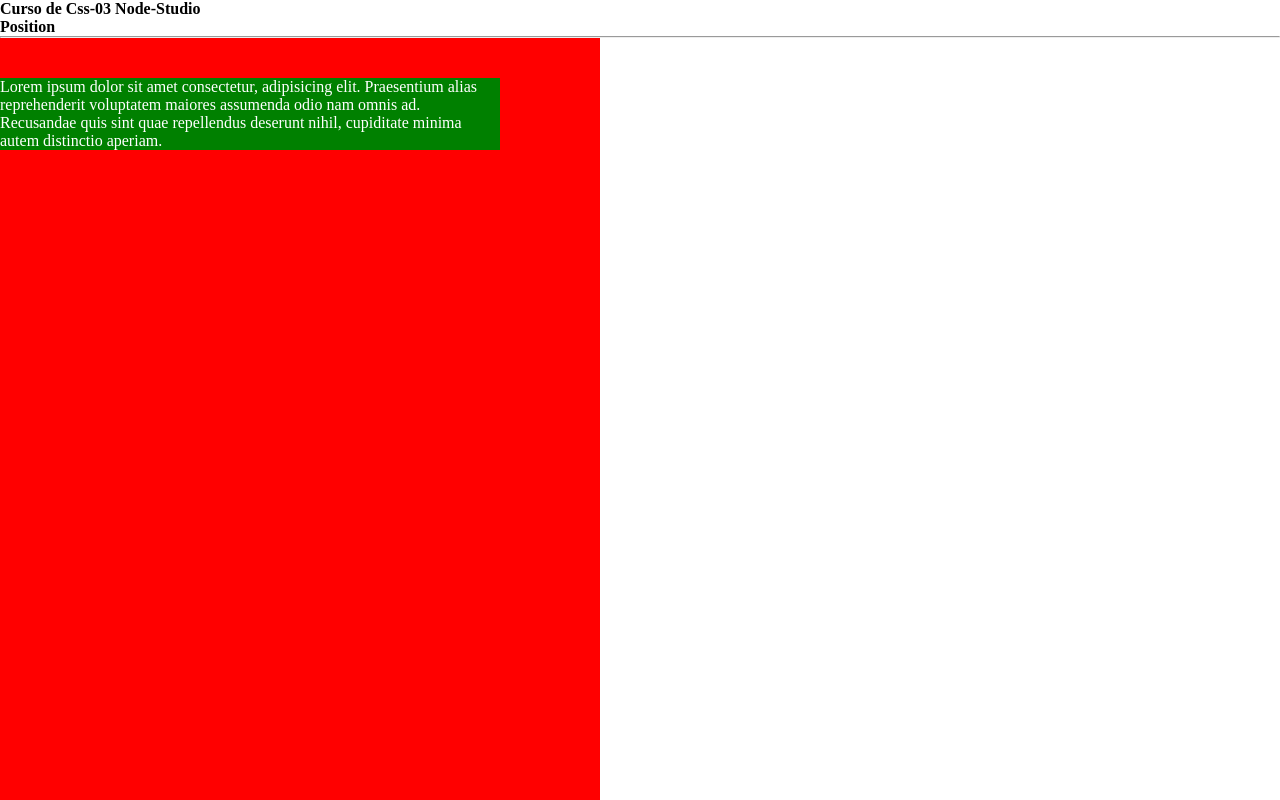
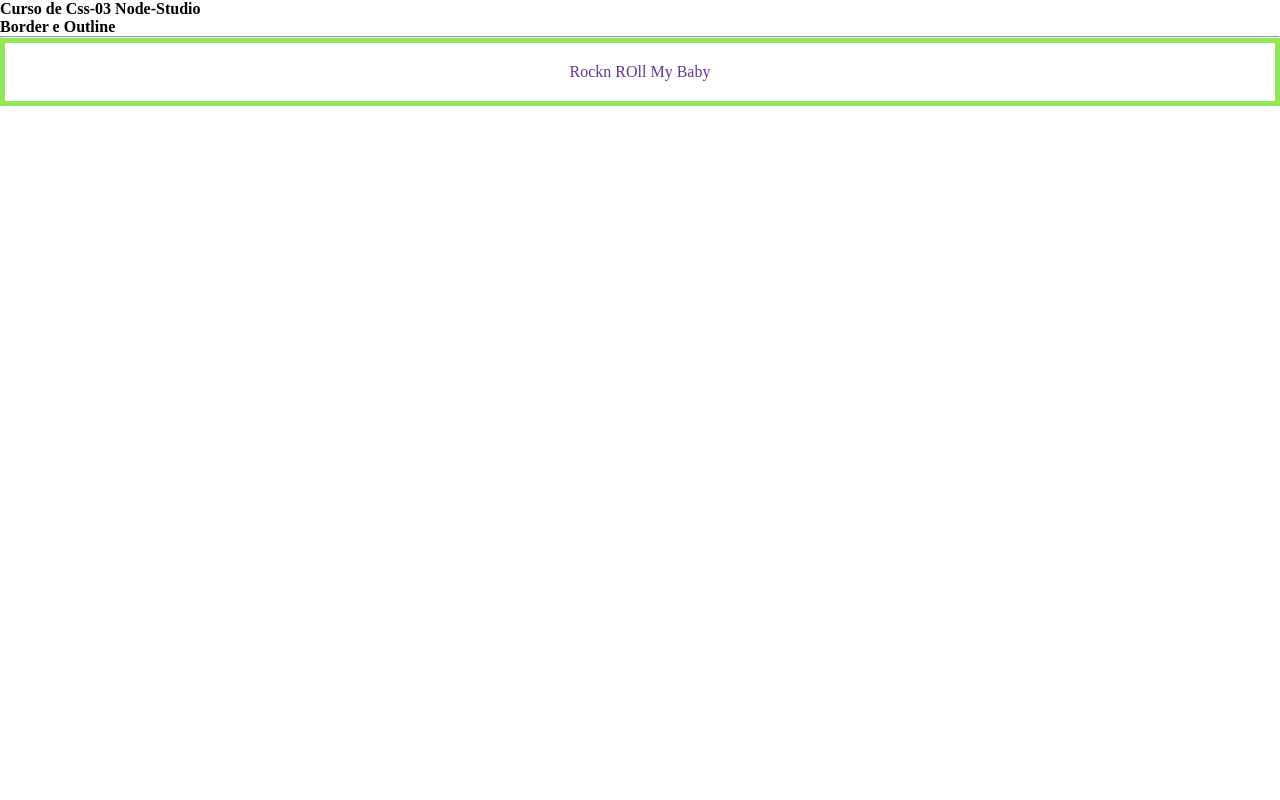
Before and after one commit to cleitondeive/Curso_Css3_Beginners_Ns, a plain HTML site: page index.html in a window 1280 px wide. Shown: the top 800 px of the page. Drawn offline with Linux system fonts and the light colour scheme; a web font is replaced by a local one.

Commit message:
Trabalhando com Border e Outline

```diff
--- a/index.html
+++ b/index.html
@@ -19,16 +19,14 @@
     <h1>Curso de Css-03 Node-Studio</h1>
 
 
-    <h2>Position</h2>
+    <h2>Border e Outline</h2>
 
     <hr>
-    <div id="conteudo">
-        <div id="texto">
-            <p>Lorem ipsum dolor sit amet consectetur, adipisicing elit. Praesentium alias reprehenderit voluptatem maiores assumenda odio nam omnis ad. Recusandae quis sint quae repellendus deserunt nihil, cupiditate minima autem distinctio aperiam.</p>
-
-        </div>
+    <div id="exemplo">
+        Rockn ROll My Baby
 
     </div>
+
 
 </body>
 
--- a/style.css
+++ b/style.css
@@ -5,19 +5,11 @@
         font-size: 100%;
     }
 
-    #conteudo {
-        width: 600px;
-        height: 1200px;
-        background-color: red;
-        position: relative;
+    #exemplo {
+        border-style: solid;
+        border-width: 5px;
+        color: rebeccapurple;
+        padding: 20px;
+        text-align: center;
+        border-color: rgb(146, 230, 90);
     }
-
-    #texto {
-        width: 500px;
-        background-color: green;
-        color: #fff;
-        position: absolute;
-        left: 0;
-        top: 40px;
-        ;
-    }
```
